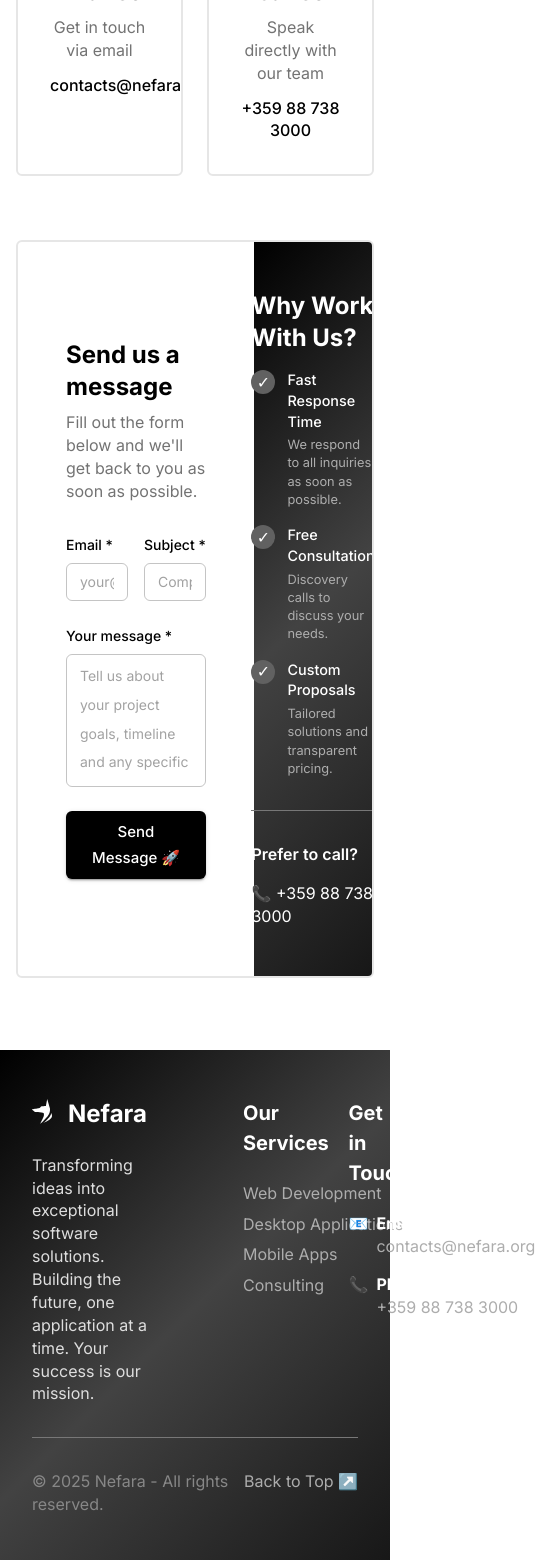
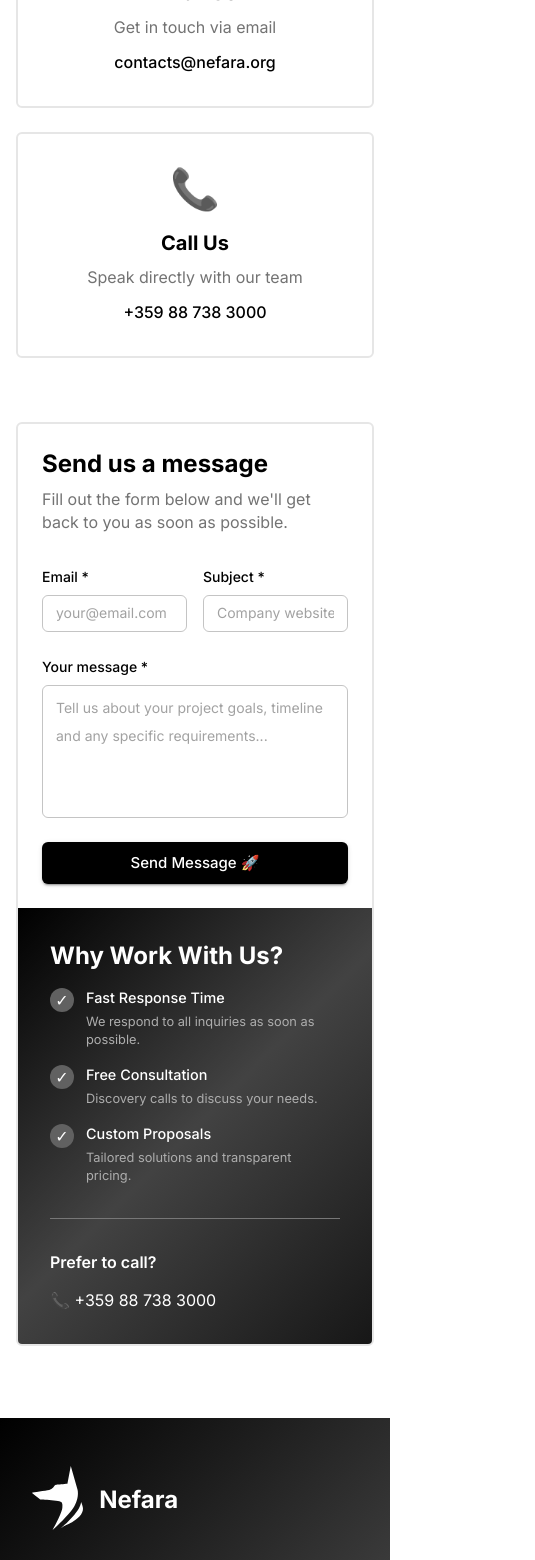
Before and after one commit to nefara-bg/Nefara-Web, a React (Vite) app in the folder client/: page /en in a window 390 px wide. Shown: the part 6320-7880 px from the top of the page, 535 px wide, since content can reach past the window. Built offline with nearby package versions, Linux system fonts and the light colour scheme.

Commit message:
Responsive design

```diff
--- a/client/src/components/Footer/Footer.jsx
+++ b/client/src/components/Footer/Footer.jsx
@@ -45,8 +45,8 @@ const Footer = () => {
 
             <SectionContainer>
                 <Stack>
-                    <Grid container mb={4} spacing={12}>
-                        <Grid size={6} spacing={4}>
+                    <Grid container mb={4} spacing={{ xs: 6, lg: 12 }}>
+                        <Grid size={{ xs: 12, lg: 6 }} spacing={4}>
                             <Stack direction={"row"} gap={2} alignItems={"center"} mb={3}>
                                 <ImageContainer props={{ width: "3.2rem" }} src={logo} alt="Our logo" />
                                 <Typography variant="h5" color="background">Nefara</Typography>
@@ -55,7 +55,7 @@ const Footer = () => {
                             <Typography variant="body2" color="neutral.300">{t("footer.text")}</Typography>
                         </Grid>
 
-                        <Grid size={3}>
+                        <Grid size={{ xs: 12, sm: 6, lg: 3 }}>
                             <Typography variant="body1" fontWeight={"bold"} color="background" mb={3}>{t("footer.services.title")}</Typography>
 
                             <Stack gap={1}>
@@ -67,7 +67,7 @@ const Footer = () => {
                             </Stack>
                         </Grid>
 
-                        <Grid size={3}>
+                        <Grid size={{ xs: 12, sm: 6, lg: 3 }}>
                             <Typography variant="body1" fontWeight={"bold"} color="background" mb={3}>{t("footer.contact.title")}</Typography>
 
                             <Stack gap={2}>
@@ -93,8 +93,7 @@ const Footer = () => {
 
                     <Divider sx={{ bgcolor: "neutral.500" }} />
 
-                        {/* <Typography variant="body2" color="primary.lighter">{t("footer.text")}</Typography> */}
-                    <Stack mt={4} direction={"row"} gap={1} justifyContent={"space-between"}>
+                    <Stack mt={4} direction={{ sm: "row" }} gap={1} justifyContent={"space-between"}>
                         <Typography variant="body2" color="neutral.500">&copy; {new Date().getFullYear()} {t("footer.copyright")}</Typography>
                         <HashLink to={`/${lng}/#hero`}><FooterLink variant="body2">{t("footer.back")} ↗️</FooterLink></HashLink>
                     </Stack>
--- a/client/src/pages/Home/components/Contact/components/ContactCard/ContactCard.jsx
+++ b/client/src/pages/Home/components/Contact/components/ContactCard/ContactCard.jsx
@@ -20,8 +20,7 @@ const ContactCard = ({ icon = "", title = "", content = "", contact = "", href =
         <Grid
             component={motion.a}
             href={href}
-            flex={1}
-            size={6}
+            size={{ xs: 12, sm: 6 }}
             variants={variants}
         >
             <StyledContactCard variant="outlined">
--- a/client/src/pages/Home/components/Contact/components/ContactForm/ContactForm.jsx
+++ b/client/src/pages/Home/components/Contact/components/ContactForm/ContactForm.jsx
@@ -93,7 +93,7 @@ const ContactForm = ({ phoneLabel = "" }) => {
                     anchorOrigin={{ horizontal: "right", vertical: "bottom" }}
                 />
 
-                <Grid size={8} p={6} component={Stack} justifyContent={"center"}>
+                <Grid size={{ xs: 12, lg: 8 }} p={{ xs: 3, sm: 6 }} component={Stack} justifyContent={"center"}>
                     <Stack gap={1} mb={4}>
                         <Typography color="primary" variant="h5">{t("contact.formTitle")}</Typography>
                         <Typography variant="body2">{t("contact.formText")}</Typography>
@@ -134,9 +134,8 @@ const ContactForm = ({ phoneLabel = "" }) => {
 
                 <ContactInfoBox
                     size="grow"
-                    alignItems={"center"}
                     justifyContent={"center"}
-                    p={6}
+                    p={{ xs: 4, sm: 6 }}
                     component={Stack}
                 >
                     <form onSubmit={handleSubmit}>
--- a/client/src/pages/Home/components/Contact/components/OurContacts/OurContacts.jsx
+++ b/client/src/pages/Home/components/Contact/components/OurContacts/OurContacts.jsx
@@ -43,11 +43,11 @@ const OurContacts = ({ email = "", phone = "", phoneLabel = "" }) => {
                 initial="initial"
                 whileInView="animate"
                 viewport={{ once: true }}
+
                 container
                 width={"100%"}
-                direction={"row"}
                 alignItems={"stretch"}
-                gap={3}
+                spacing={3}
                 mb={8}
             >
                 <ContactCard
```
